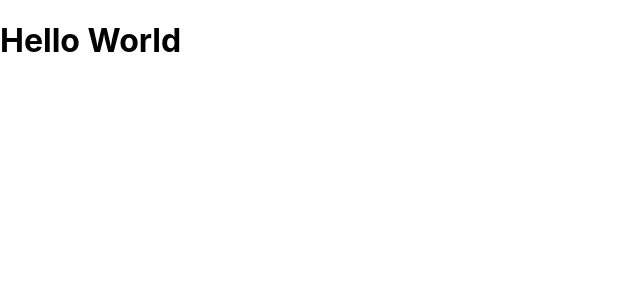
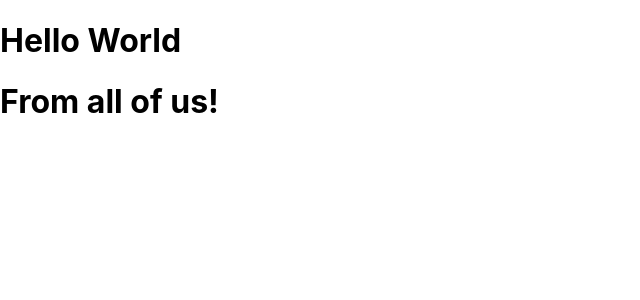
Before and after one commit to kamrankhosa/practise_bootcamp1, a React (Create React App) app: page / in a window 1280 px wide. Shown: the top 300 px of the page, without its empty margins (0-640 px from the left). Built offline with nearby package versions, Linux system fonts and the light colour scheme.

Commit message:
updated app.js

```diff
--- a/src/App.js
+++ b/src/App.js
@@ -6,6 +6,7 @@ function App() {
     return (
         <div>
             <h1>Hello World</h1>
+            <h1>From all of us!</h1>
             </div>
     );
 }
```
